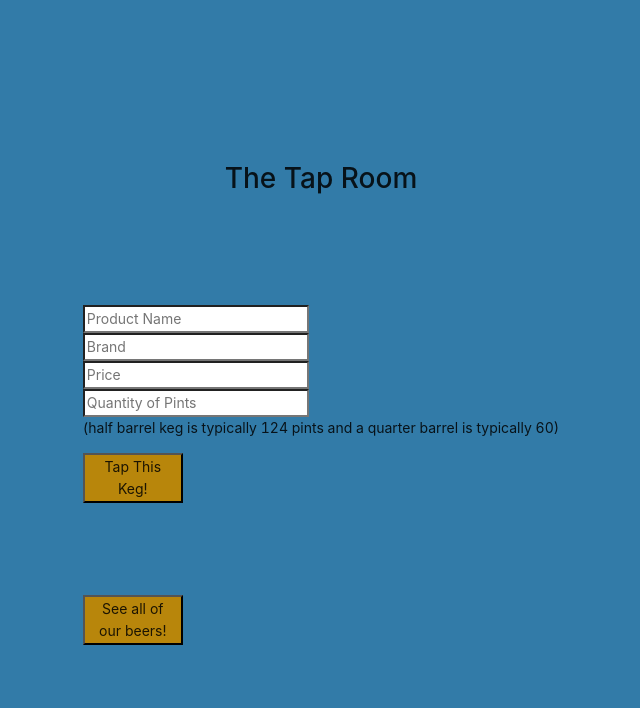
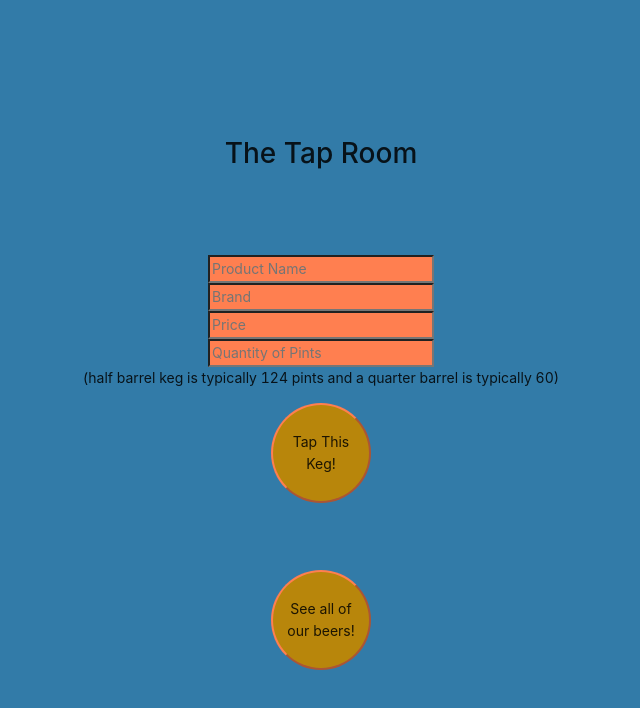
Before and after one commit to reidashwill/week-17-project, a React (Create React App) app: page / in a window 1280 px wide. Both pictures are taken after a click on the button "Add a Keg!". Shown: the top 708 px of the page, without its empty margins (319-959 px from the left). Built offline with nearby package versions, Linux system fonts and the light colour scheme.

Commit message:
add more css styling.  very dissapointed in the ant design cards.  They seemed so promising, but are proving to be unflexible.

```diff
--- a/src/components/App.css
+++ b/src/components/App.css
@@ -23,6 +23,19 @@ button{
 .flex-container {
   flex-wrap: wrap;
   display: flex;
-  justify-content: space-around;
-  align-items: flex-start;
+  justify-content: space-evenly;
+  align-content: space-evenly;
+  flex-direction: row;
 }
+.flex-item{
+  text-align: center;
+}
+button{
+  border-radius: 50%;
+  height: 100px;
+  width:100px;
+  border-color: coral;
+}
+.form{
+  background-color: coral;
+}
--- a/src/components/ProductController.js
+++ b/src/components/ProductController.js
@@ -121,9 +121,11 @@ class ProductControl extends React.Component{
     }
     return(
       <React.Fragment>
-        {currentlyVisibleState}
-        <div>
-          <button onClick={this.handleClick}>{buttonText}</button>
+        <div className='flex-container'>
+          {currentlyVisibleState}
+        </div>
+        <div className='flex-item'>
+          <button className='flex-item' onClick={this.handleClick}>{buttonText}</button>
         </div>
       </React.Fragment>
     )
--- a/src/components/ReusableForm.js
+++ b/src/components/ReusableForm.js
@@ -5,29 +5,29 @@ import PropTypes from "prop-types";
 function ReusableForm(props) {
   return (
     <>
-      <form onSubmit={props.formSubmissionHandler}>
-        <input
+      <form className='flex-item' onSubmit={props.formSubmissionHandler}>
+        <input className='form'
           type='text'
           name='name'
           placeholder='Product Name' />
           <br/>
-        <input
+        <input className='form'
           type='text'
           name='brand'
           placeholder='Brand' />
           <br/>
-        <input
+        <input className='form'
           type='number'
           name='price'
           placeholder='Price' />
           <br/>
-        <input
+        <input className='form'
           type='number'
           name='quantity'
           placeholder='Quantity of Pints' />
         <br/>
         <p>(half barrel keg is typically 124 pints and a quarter barrel is typically 60)</p>
-        <button type='submit'>{props.buttonText}</button>
+        <button className='flex-item'type='submit'>{props.buttonText}</button>
       </form>
     </>
   );
```
Also changed, not shown: 1 other file (tests, documents, lock files or other folders).
